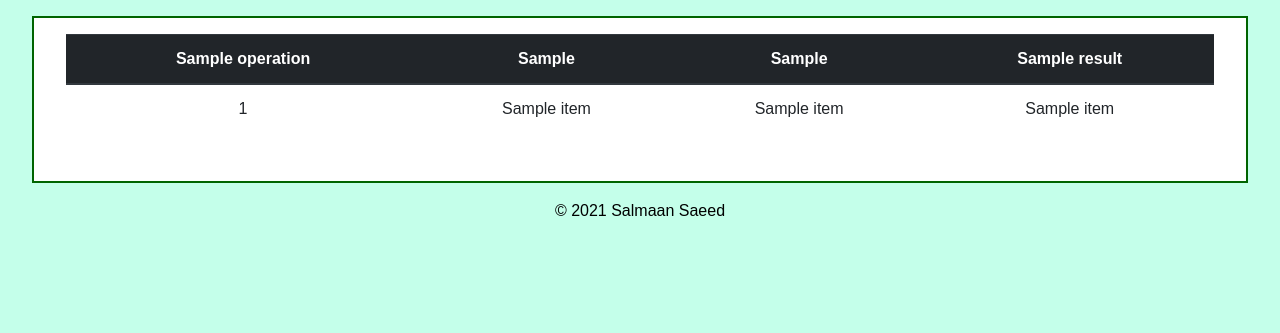
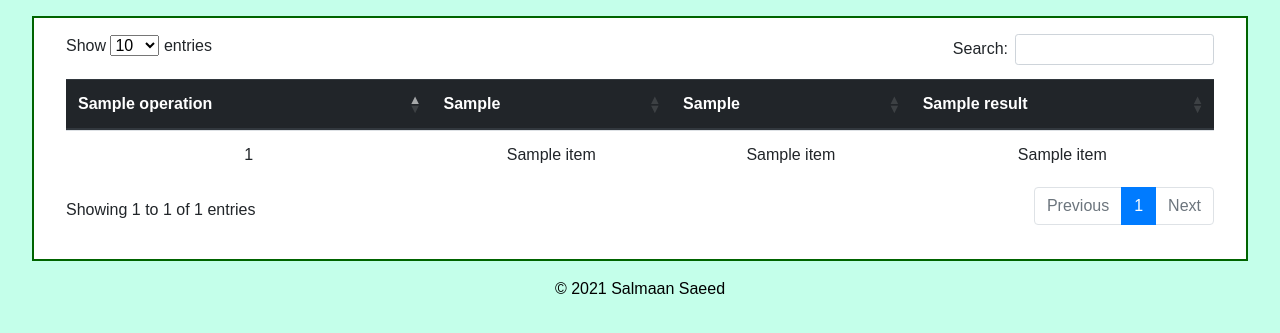
Before and after one commit to sagedemage/beautiful_tables, a Flask app: template app/templates/history.html in a window 1280 px wide. Shown: the part 121-454 px from the top of the page. Run offline with Flask 2, Linux system fonts and the light colour scheme; the template is opened without the code that fills it: most values are stand-ins (such as "Sample title", 1, 10 or a date in 2020); some libraries are stand-ins or nearby versions.

Commit message:
Made sure the table is using datatables

```diff
--- a/app/templates/base.html
+++ b/app/templates/base.html
@@ -13,6 +13,7 @@
 		    crossorigin="anonymous">
         <!-- Linking my stylesheet file to this html page -->
         <link rel="stylesheet" href="../static/styles.css">
+        <link rel="stylesheet" type="text/css" href="https://cdn.datatables.net/1.10.25/css/dataTables.bootstrap5.css">
         {% endblock %}
         <meta charset="UTF-8">
         <title>Title</title>
@@ -38,6 +39,10 @@
                 </div>
             </nav>
             {% endblock %}
+            <script type="text/javascript" charset="utf8" src="https://code.jquery.com/jquery-3.6.0.min.js"></script>
+            <script type="text/javascript" charset="utf8" src="https://cdn.datatables.net/1.10.25/js/jquery.dataTables.js"></script>
+            <script type="text/javascript" charset="utf8" src="https://cdn.datatables.net/1.10.25/js/dataTables.bootstrap5.js"></script>
+            {% block scripts %}{% endblock %}
         </header>
         <div class="content"> {% block content%}{% endblock %} </div>
         <footer>
--- a/app/templates/history.html
+++ b/app/templates/history.html
@@ -3,7 +3,7 @@
 	{{ super() }}
 {% endblock %}
 {% block content %}
-<table class="table">
+<table class="table" id="data">
 	<thead class="thead-dark">
 		<tr>
 			<th>{{operation}}</th>
@@ -21,4 +21,11 @@
 	</tr>
 {% endfor %}
 </table>
+{% block scripts %}
+  <script>
+    $(document).ready(function () {
+      $('#data').DataTable();
+    });
+  </script>
 {% endblock %}
+{% endblock %}
```
Also changed, not shown: images/beautiful_table.png, images/test_result_part_1.png, images/test_result_part_2.png.
